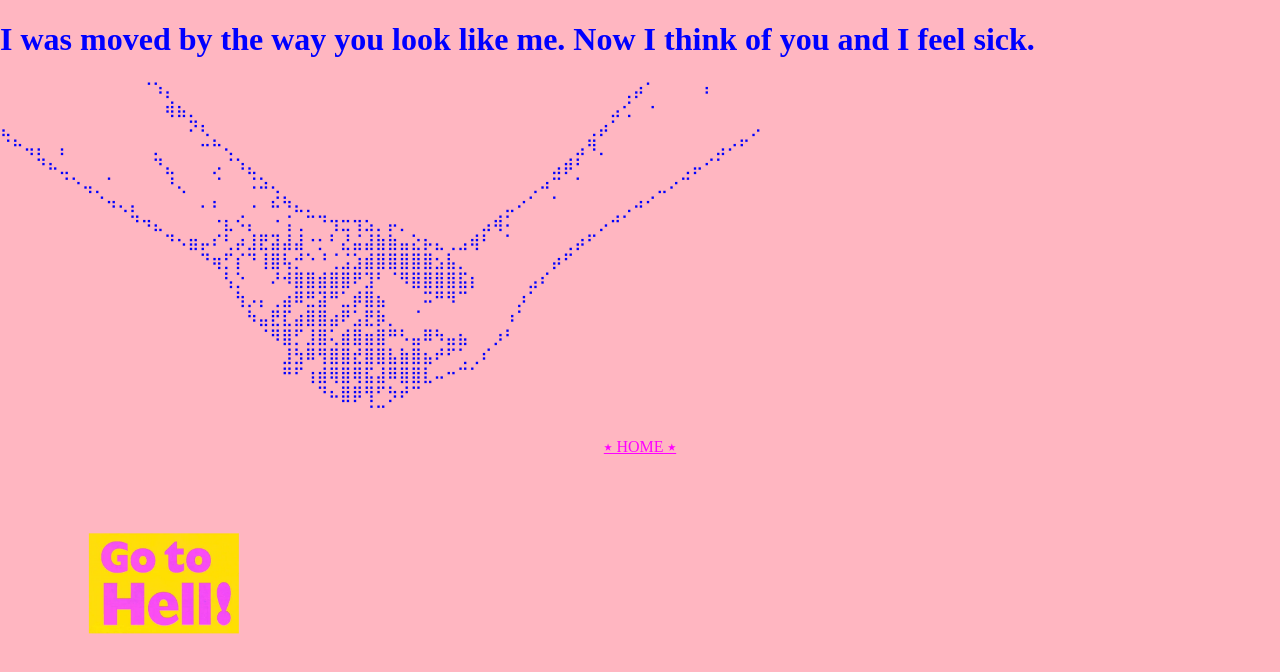
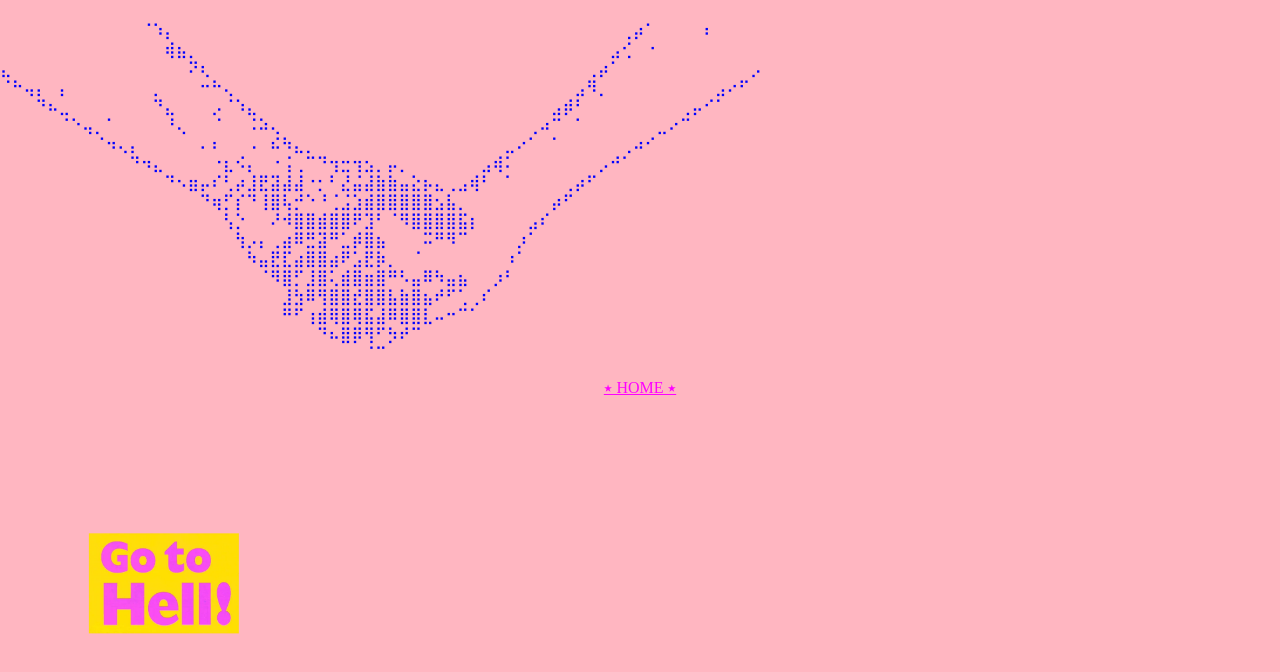
Before and after one commit to dorocarlos/split, a plain HTML site: page heart.html in a window 1280 px wide. Drawn offline with Linux system fonts and the light colour scheme.

Commit message:
Update heart.html

```diff
--- a/heart.html
+++ b/heart.html
@@ -43,7 +43,7 @@
 </style>
 <script src=""></script>
 <body>
- <h1>I was moved by the way you look like me. Now I think of you and I feel sick.</h1>
+ <h1></h1>
         <p>
                 ⠀⠀⠀⠀⠀⠀⠀⠀⠀⠀⠀⠀⠈⠱⡄⠀⠀⠀⠀⠀⠀⠀⠀⠀⠀⠀⠀⠀⠀⠀⠀⠀⠀⠀⠀⠀⠀⠀⠀⠀⠀⠀⠀⠀⠀⠀⠀⠀⠀⠀⠀⠀⠀⢀⡴⠁⠀⠀⠀⠀⠆⠀⠀⠀⠀
 ⠀⠀⠀⠀⠀⠀⠀⠀⠀⠀⠀⠀⠀⠀⢾⣦⡀⠀⠀⠀⠀⠀⠀⠀⠀⠀⠀⠀⠀⠀⠀⠀⠀⠀⠀⠀⠀⠀⠀⠀⠀⠀⠀⠀⠀⠀⠀⠀⠀⠀⠀⠀⣠⢊⠀⠐⠀⠀⠀⠀⠀⠀⠀⠀⠀
```
